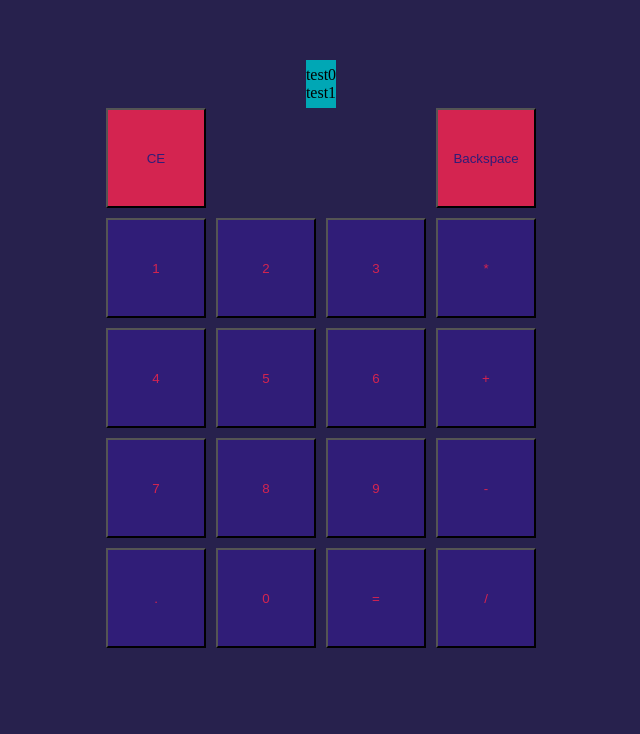
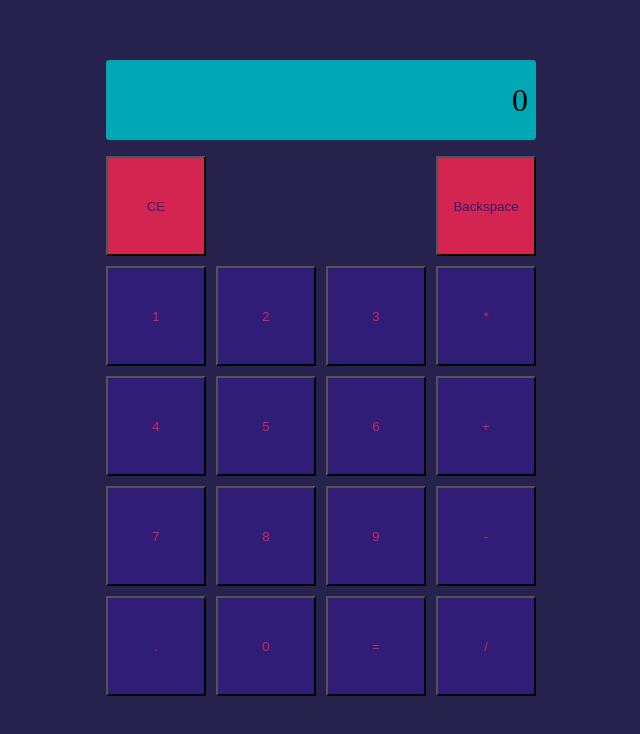
Before and after one commit to jwrigl/Calculator, a plain HTML site: page index.html in a window 1280 px wide. Shown: the part 204-938 px from the top of the page, without its empty margins (319-959 px from the left). Drawn offline with Linux system fonts and the light colour scheme.

Commit message:
Fix bug with hasNonAlphanumericCharacters treating . as non alphanumeric, add CSS to output container, add calculator container to HTML

```diff
--- a/index.html
+++ b/index.html
@@ -11,12 +11,14 @@
 
     </div>
     <div id="mainContainer">
-        <div id="outputContainer">
+        <div id="calculatorBody" >
+            <div id="outputContainer">
 
-        </div>
+            </div>
 
-        <div id="gridContainer">
+            <div id="gridContainer">
 
+            </div>
         </div>
     </div>
 </body>
--- a/script.js
+++ b/script.js
@@ -74,10 +74,21 @@ function buildOutputScreen() {
         div.setAttribute("id",`output${i}`);
         div.setAttribute("class","outputText");
         div.setAttribute("data","")
-        div.innerText=`test${i}`;
-        div.style.backgroundColor = "#00A7B5";
+        div.style.display = "flex";
+        div.style.justifyContent ="right";
+        container.style.backgroundColor = "#00A7B5";
+        if (i === 1) {
+            div.style.fontSize = "2rem"
+            div.innerText="0"
+        }
+        container.style.display="flex"
+        container.style.height  = "4rem"
+        container.style.padding = "0.5rem"
+        container.style.borderRadius = "0.2rem"
+        container.style.marginBottom = "1rem"
         container.appendChild(div)
     }
+
 
 }
 
@@ -253,7 +264,7 @@ function inputListener() {
 
     const handleOperator = (key) => {
         function hasNonAlphanumericCharacters(str) {
-            return /[^a-zA-Z0-9]/.test(str);
+            return /[^a-zA-Z0-9\.]/.test(str);
           }
 
         const outputZeroData = getOutputData("0");
--- a/styles.css
+++ b/styles.css
@@ -38,5 +38,7 @@ body {
 }
 
 #outputContainer {
+    display: flex;
     background-color: #00A7B5;
+    justify-content: center;
 }
```
